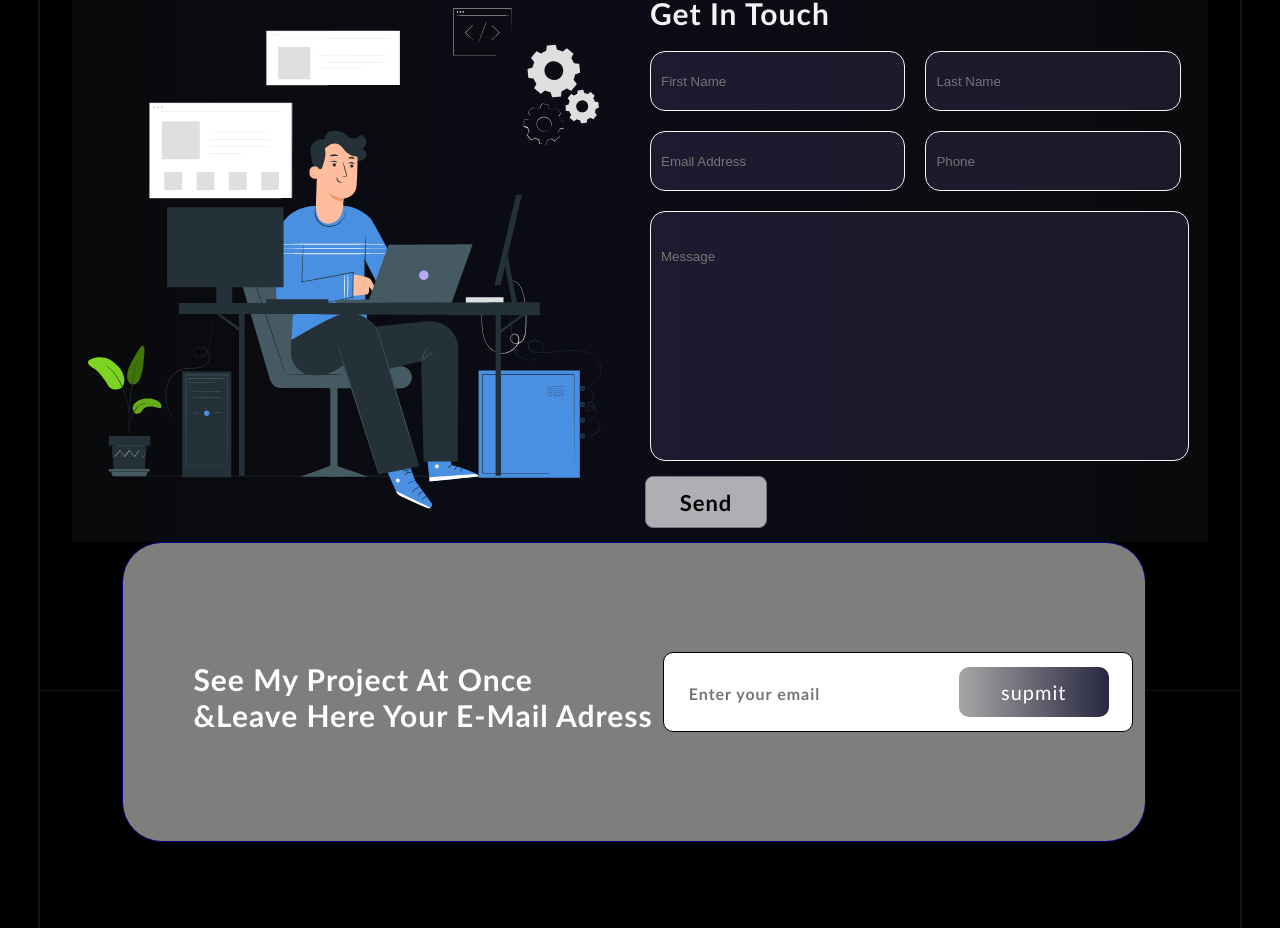
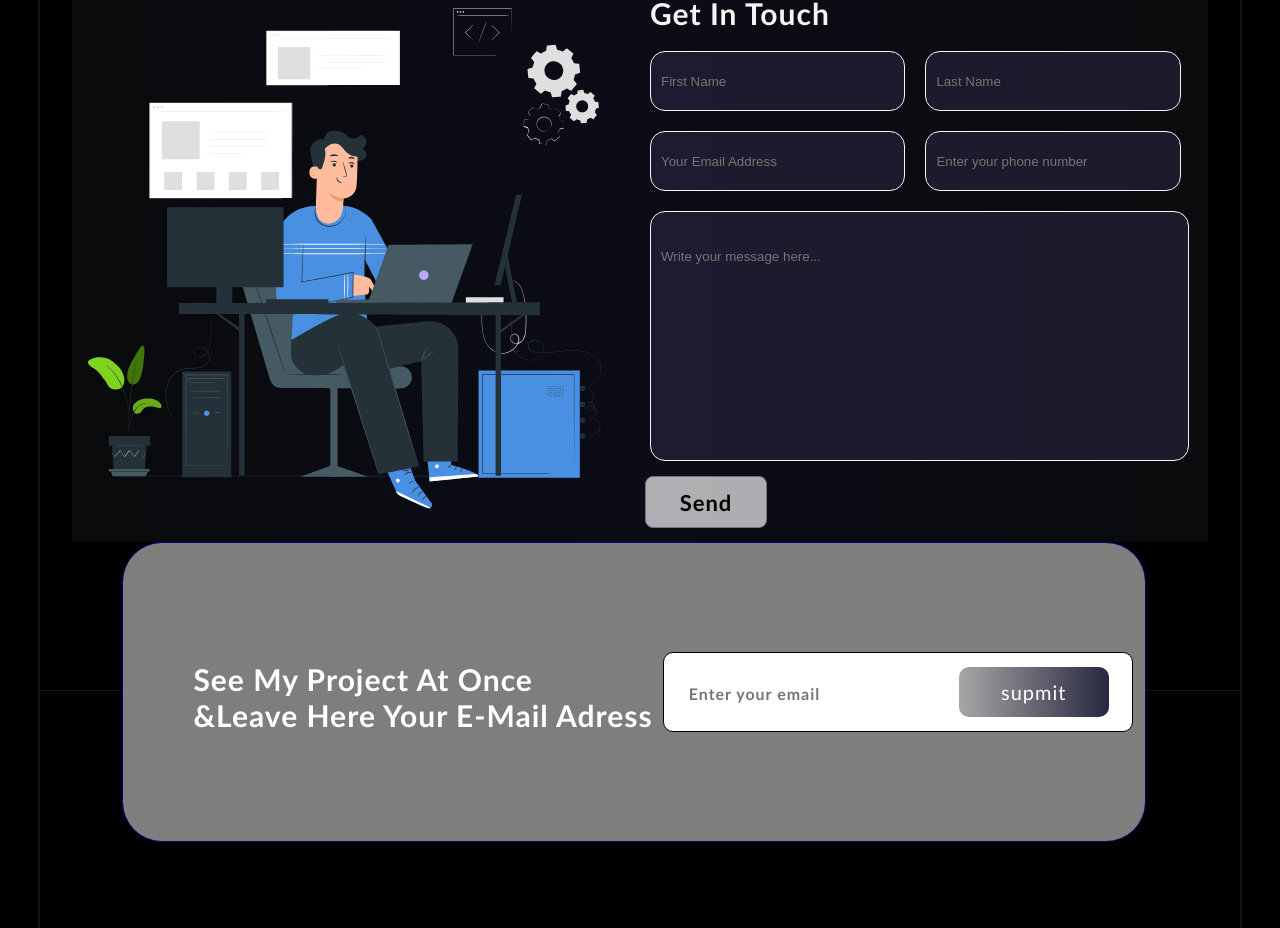
Before and after one commit to abdelbassetali/React-portfolio, a React (Vite) app: page / in a window 1280 px wide. Shown: the part 2400-3328 px from the top of the page. Built offline with nearby package versions, Linux system fonts and the light colour scheme.

Commit message:
Update Main.jsx

```diff
--- a/src/components/3-main/Main.jsx
+++ b/src/components/3-main/Main.jsx
@@ -157,9 +157,9 @@ const Main = () => {
                     <h2 className="title-form">Get In Touch</h2>
                     <input className="name" placeholder="First Name" type="text" />
                     <input className="name" placeholder="Last Name" type="text" />
-                    <input className="name" type="email" name="" id="" placeholder="Email Address" />
-                    <input className="name" type="text" placeholder="Phone" />
-                    <input className="placeholder" placeholder="Message" type="text" />
+                    <input className="name" type="email" name="" id="" placeholder="Your Email Address" />
+                    <input className="name" type="text" placeholder="Enter your phone number" />
+                    <input className="placeholder" placeholder="Write your message here..." type="text" />
                     <button className="form-button">Send</button>
 
 
```
